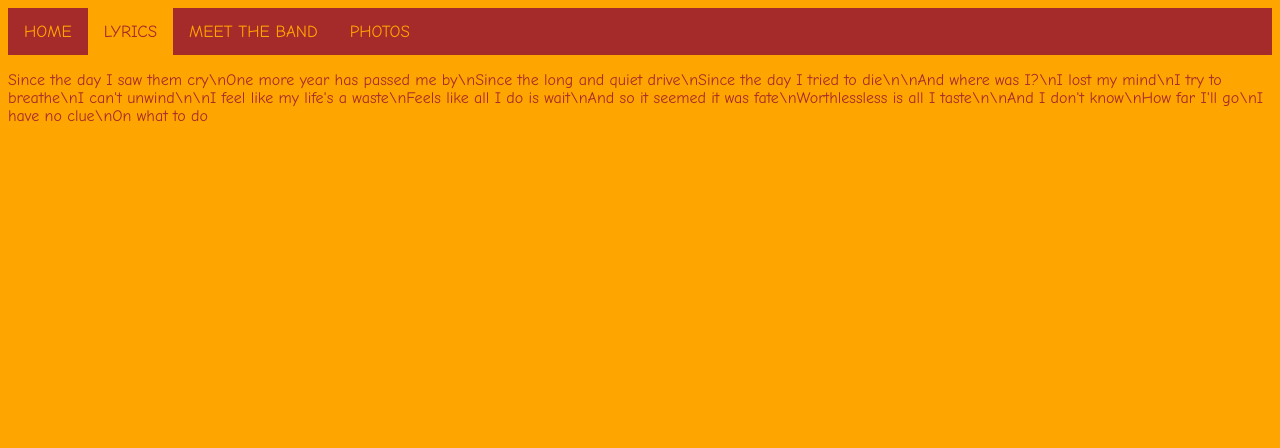
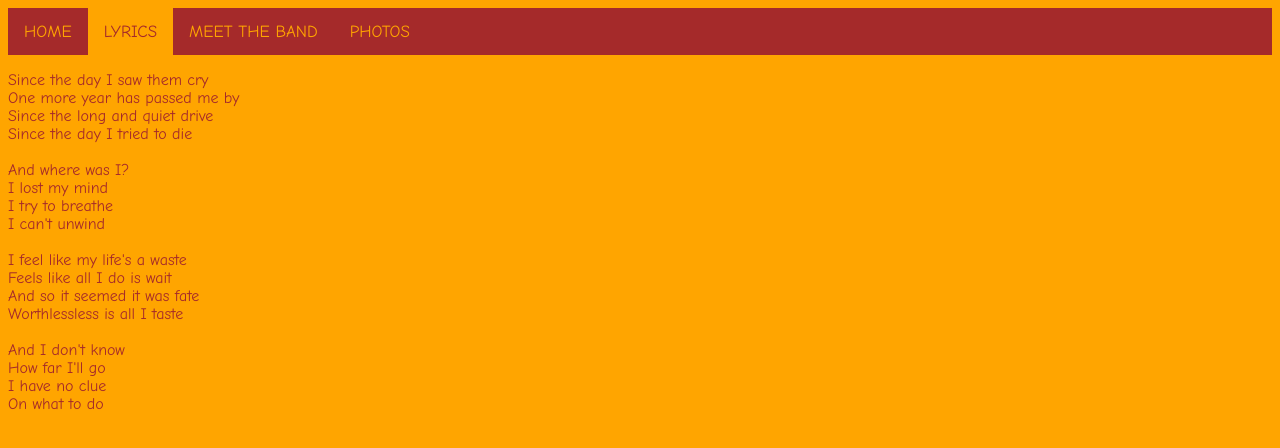
Before and after one commit to SwagNationBand/swagnationband.github.io, a plain HTML site: page novembersdecember_lyrics.html in a window 1280 px wide. Drawn offline with Linux system fonts and the light colour scheme.

Commit message:
fixed NovDec lyrics
fixed line breaks

```diff
--- a/novembersdecember_lyrics.html
+++ b/novembersdecember_lyrics.html
@@ -9,5 +9,5 @@
     <a href="meet_the_band_index.html">MEET THE BAND</a>
     <a href="photos_index.html">PHOTOS</a>
 </div>
-<p class="Para">Since the day I saw them cry\nOne more year has passed me by\nSince the long and quiet drive\nSince the day I tried to die\n\nAnd where was I?\nI lost my mind\nI try to breathe\nI can't unwind\n\nI feel like my life's a waste\nFeels like all I do is wait\nAnd so it seemed it was fate\nWorthlessless is all I taste\n\nAnd I don't know\nHow far I'll go\nI have no clue\nOn what to do</p>
+<p class="Para">Since the day I saw them cry<br>One more year has passed me by<br>Since the long and quiet drive<br>Since the day I tried to die<br><br>And where was I?<br>I lost my mind<br>I try to breathe<br>I can't unwind<br><br>I feel like my life's a waste<br>Feels like all I do is wait<br>And so it seemed it was fate<br>Worthlessless is all I taste<br><br>And I don't know<br>How far I'll go<br>I have no clue<br>On what to do</p>
 </html>
```
